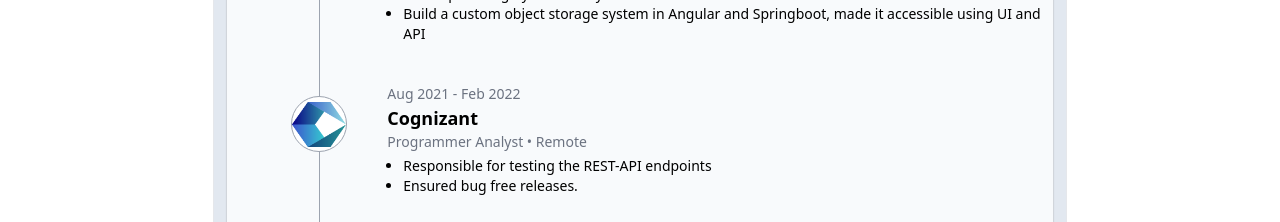
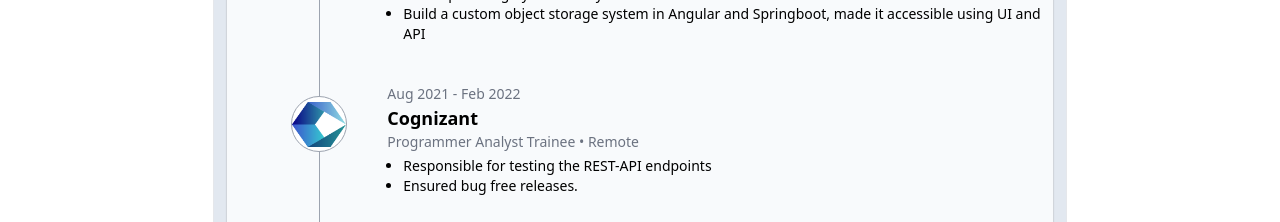
Before and after one commit to utalmighty/portfolio, a React (Vite) app: page / in a window 1280 px wide. Shown: the part 1400-1622 px from the top of the page. Built offline with nearby package versions, Linux system fonts and the light colour scheme.

Commit message:
Title update

```diff
--- a/src/components/career/Tab.tsx
+++ b/src/components/career/Tab.tsx
@@ -96,7 +96,7 @@ export default function Tab() {
         "Ensured bug free releases.",
       ],
       date: "Aug 2021 - Feb 2022",
-      position: "Programmer Analyst",
+      position: "Programmer Analyst Trainee",
       link: "https://drive.google.com/file/d/1WO-eZqcAs6BYVbin4glrw-SPVg5isPqe/view?usp=sharing",
       location: "Remote",
       specialities: [],
```
